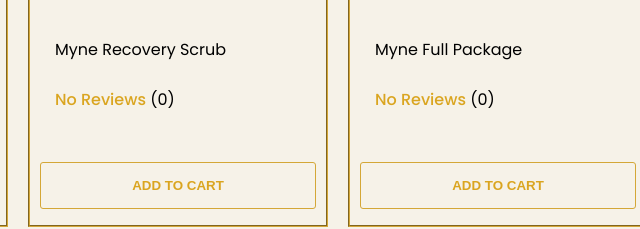
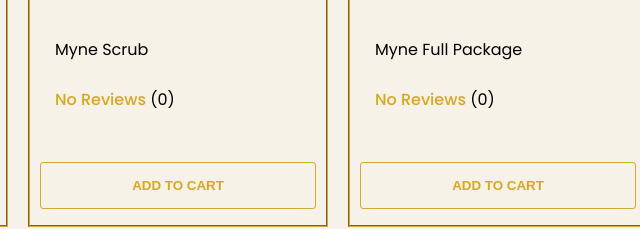
Before and after one commit to Emm-aan1/myne-product, a plain HTML site: page index.html in a window 1280 px wide. Shown: the part 362-591 px from the top of the page, 622-1262 px from the left. Drawn offline with nearby package versions, Linux system fonts and the light colour scheme.

Commit message:
Update index.html

```diff
--- a/index.html
+++ b/index.html
@@ -89,7 +89,7 @@
         <div class='item__image-link'>
           <img class='item_image3' src='images/scrub.png'>
         </div>
-        <p> Myne Recovery Scrub </p>
+        <p> Myne Scrub </p>
         <br>
         <div><span>No Reviews</span> &lpar;0&rpar;</div>
       </div>
```
